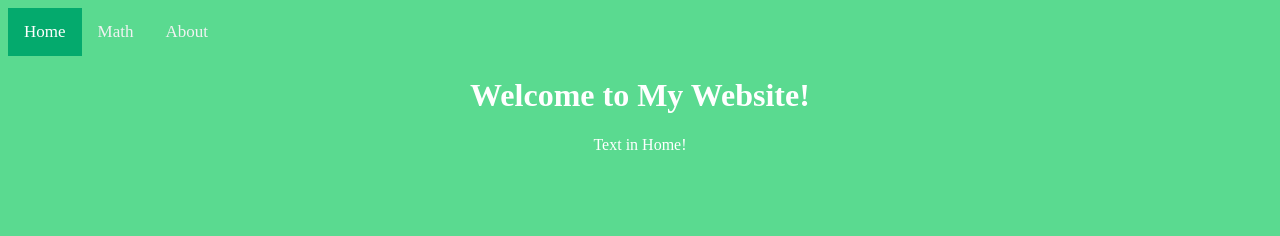
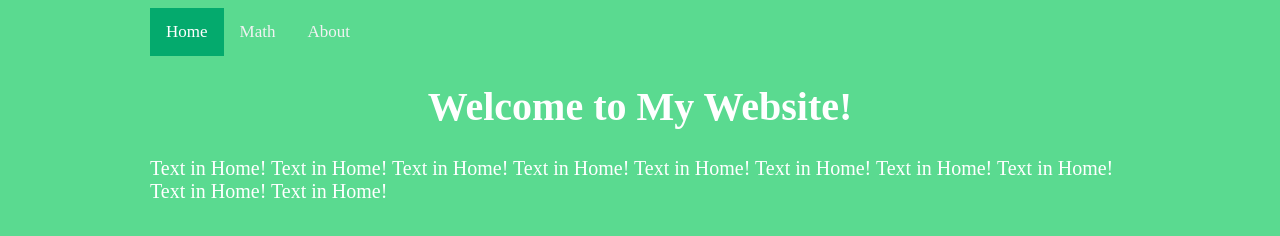
Before and after one commit to aaron-barrett/aaron-barrett.github.io, a plain HTML site: page index.html in a window 1280 px wide. Drawn offline with Linux system fonts and the light colour scheme.

Commit message:
text style changes

```diff
--- a/index.html
+++ b/index.html
@@ -17,5 +17,14 @@
         <h1>Welcome to My Website!</h1>
     </main>
     Text in Home!
+    Text in Home!
+    Text in Home!
+    Text in Home!
+    Text in Home!
+    Text in Home!
+    Text in Home!
+    Text in Home!
+    Text in Home!
+    Text in Home!
   </body>
 </html>
--- a/styles.css
+++ b/styles.css
@@ -1,8 +1,15 @@
+h1 {
+    text-align: center;
+}
+
 body {
     /* background-color: rgb(119, 115, 115) ; */
     background-color: rgb(90, 218, 144) ;
     color: white;
-    text-align: center;
+    /* text-align: right; */
+    font-size: 20px;
+    margin-right: 150px;
+    margin-left: 150px;
  }
 
  /* Add a black background color to the top navigation */
```
